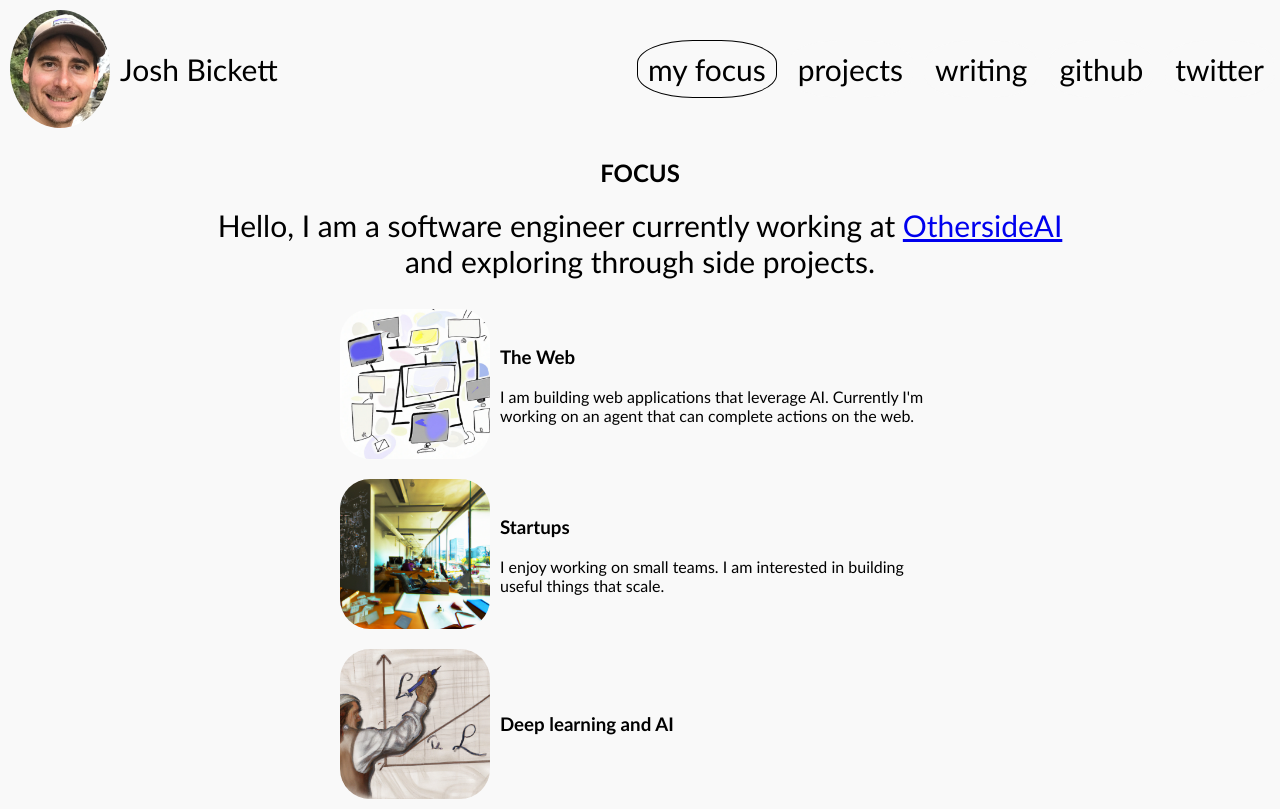
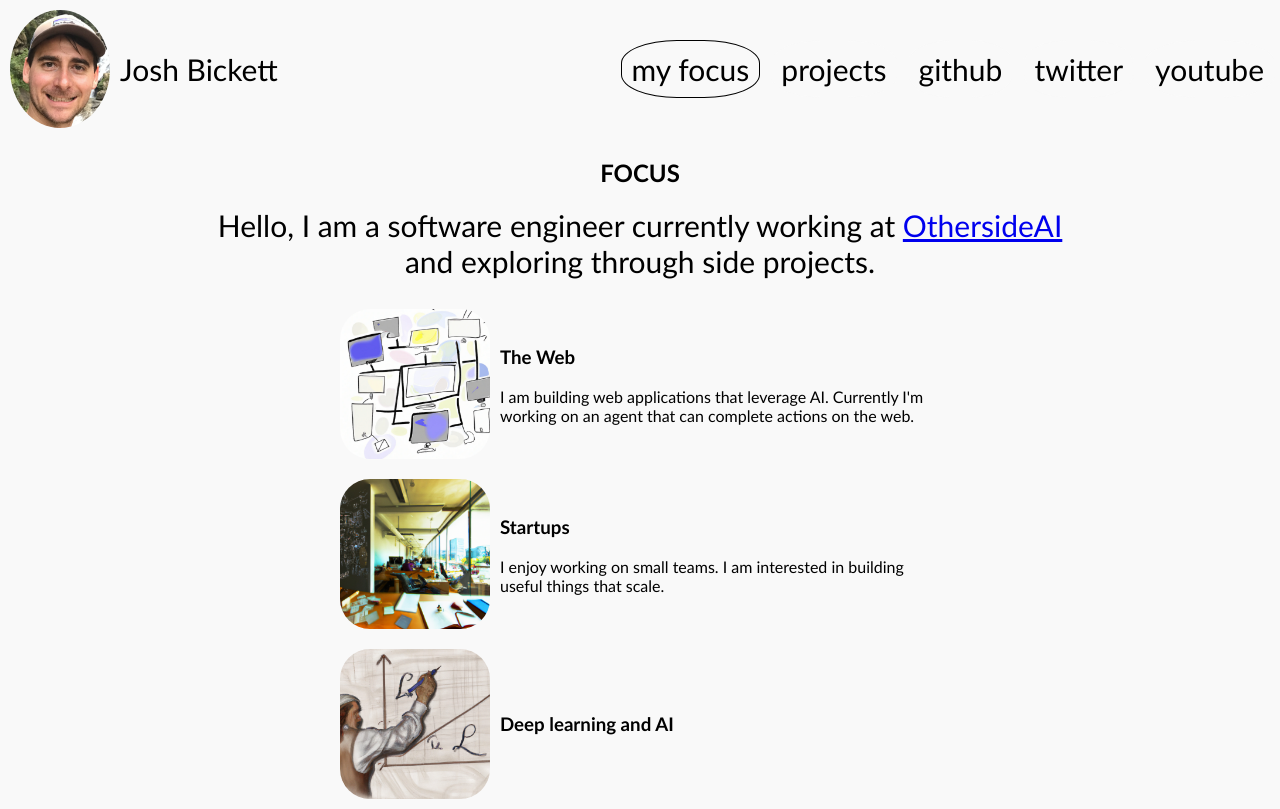
Before and after one commit to joshbickett/bickett.ai, a React (Create React App) app: page / in a window 1280 px wide. Built offline with nearby package versions, Linux system fonts and the light colour scheme.

Commit message:
Add youtube link

```diff
--- a/src/components/NavigationBar.js
+++ b/src/components/NavigationBar.js
@@ -11,14 +11,21 @@ export const NavigationBar = ({ active, isMobile }) => {
     { name: "my focus", url: "/" },
     { name: "projects", url: "/projects" },
 
-    { name: "writing", url: "/writing" },
     { name: "github", url: "https://github.com/joshbickett/" },
     { name: "twitter", url: "https://twitter.com/josh_bickett" },
+    {
+      name: "youtube",
+      url: "https://www.youtube.com/channel/UC_GSUTfPfsjcWFg4GBjAnmw",
+    },
   ];
 
   const navClick = (url) => {
     console.log(url);
-    if (url.includes("github") || url.includes("twitter")) {
+    if (
+      url.includes("github") ||
+      url.includes("twitter") ||
+      url.includes("youtube")
+    ) {
       window.location.href = url;
     } else {
       window.location.href = window.location.origin + url;
```
